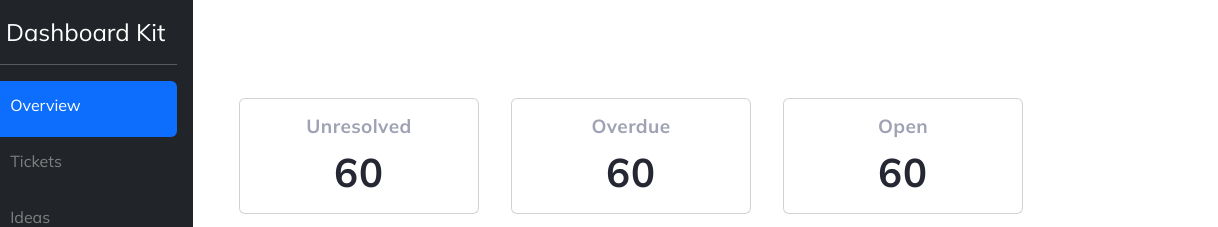
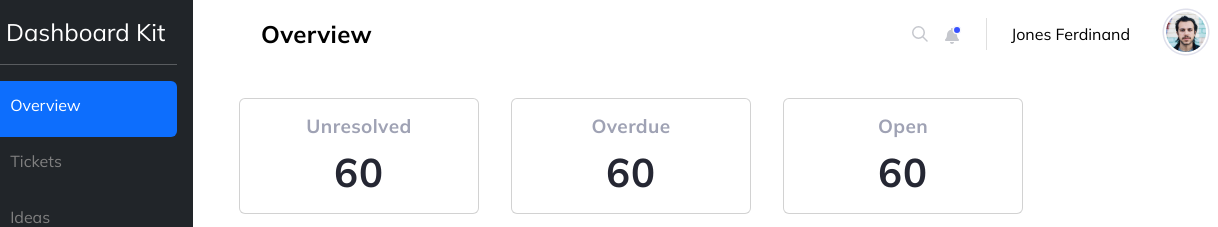
Before and after one commit to Vera9927/Bootstrap, a website: page Assignment5/public/index.html in a window 1280 px wide. Shown: the top 227 px of the page, 62-1280 px from the left. Drawn offline with nearby package versions, Linux system fonts and the light colour scheme.

Commit message:
fix: visibility of overview

```diff
--- a/Assignment5/public/assets/css/style.css
+++ b/Assignment5/public/assets/css/style.css
@@ -256,5 +256,8 @@ h6 {
     padding-left: 255px;
   }
 
+  #toolbar{
+    visibility: visible;
+  }
 
 }
```
